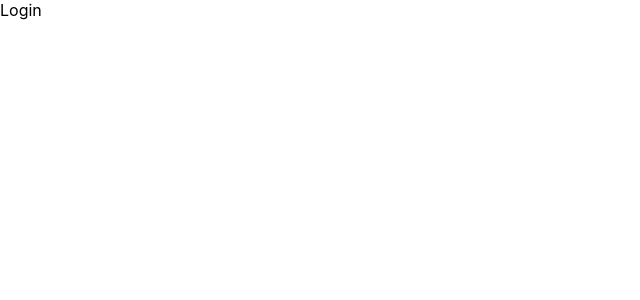
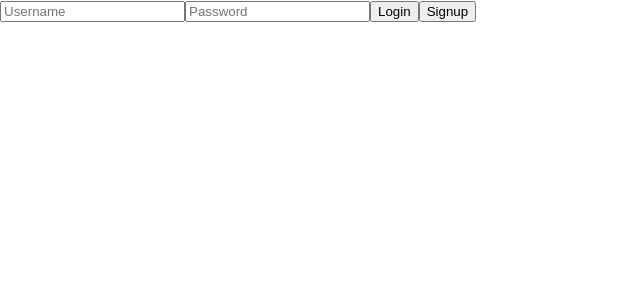
Before and after one commit to Lzm0010/robet_front_end, a React (Create React App) app: page / in a window 1280 px wide. Shown: the top 300 px of the page, without its empty margins (0-640 px from the left). Built offline with nearby package versions, Linux system fonts and the light colour scheme.

Commit message:
login functionality working

```diff
--- a/src/App.js
+++ b/src/App.js
@@ -1,4 +1,4 @@
-import React, {Fragment} from 'react';
+import React, {Fragment, useState} from 'react';
 import {BrowserRouter as Router, Route, Redirect} from 'react-router-dom';
 import Auth from './pages/auth';
 import Dashboard from './pages/dashboard';
@@ -6,10 +6,16 @@ import Profile from './pages/profile';
 import './App.css';
 
 function App() {
+  const [user, setUser] = useState({})
+
+  const handleLogin = (user) => {
+    setUser(user)
+  }
+
   return (
     <Router>
       <Fragment>
-        <Route exact path="/" component={Auth}/>
+        <Route exact path="/" render={(props) => <Auth {...props} handleLogin={handleLogin}/>}/>
         <Route exact path="/dashboard" component={Dashboard}/>
         <Route exact path="/profile" component={Profile} />
         <Route render={() => <Redirect to='/' />} />
--- a/src/components/login.js
+++ b/src/components/login.js
@@ -1,8 +1,8 @@
-import React from 'react';
+import React, {useState} from 'react';
 
-export default function Login () {
-    // do i need to set user state?
-    //do i need to lift this login method to app
+export default function Login (props) {
+    const [username, setUsername] = useState("");
+    const [password, setPassword] = useState("");
 
     const loginUrl = "http://localhost:3000/login";
 
@@ -10,7 +10,8 @@ export default function Login () {
         const postObj = {
             'method': 'POST',
             'headers': {
-                'Content-Type': 'application/json'
+                'Content-Type': 'application/json',
+                'Accept': 'application/json'
             },
             'body': JSON.stringify({user})
         }
@@ -18,15 +19,24 @@ export default function Login () {
         return fetch(loginUrl, postObj)
                 .then(res => res.json())
                 .then(user => {
-                    if(user.token){
-                        localStorage.setItem('user', JSON.stringify(user.user))
-                        localStorage.setItem('token', user.token)
-                    }
+                    localStorage.setItem('token', user.jwt)
+                    props.handleLogin(user.user)
                 })
-                .catch(err => console.log(err))
+
+    }
+
+    const handleSubmit = (e) => {
+        e.preventDefault()
+        login({username, password})
+            .then(() => props.history.push('/dashboard'))
     }
 
     return (
-        <div>Login</div>
+        <form onSubmit={handleSubmit}>
+            <input name="username" type="text" placeholder="Username" required value={username} onChange={e => setUsername(e.target.value)}/>
+            <input name="password" type="password" placeholder="Password" required value={password} onChange={e => setPassword(e.target.value)}/>
+            <button type="submit">Login</button>
+            <button onClick={props.flip}>Signup</button>
+        </form>
     );
 }
--- a/src/components/signup.js
+++ b/src/components/signup.js
@@ -1,7 +1,45 @@
-import React from 'react';
+import React, {useState} from 'react';
 
-export default function Signup () {
+export default function Signup (props) {
+    const [username, setUsername] = useState("");
+    const [email, setEmail] = useState("");
+    const [password, setPassword] = useState("");
+    const [passwordConfirm, setPasswordConfirm] = useState("");
+
+    const signupUrl = "http://localhost:3000/users";
+
+    const signup = (user) => {
+        const postObj = {
+            'method': 'POST',
+            'headers': {
+                'Content-Type': 'application/json',
+                'Accept': 'application/json'
+            },
+            'body': JSON.stringify({user})
+        }
+
+        return fetch(signupUrl, postObj)
+                .then(res => res.json())
+                .then(user => {
+                    localStorage.setItem('token', user.jwt)
+                    props.handleLogin(user.user)
+                })
+    }
+
+    const handleSubmit = (e) => {
+        e.preventDefault()
+        signup({username, email, password, passwordConfirm})
+            .then(() => props.history.push('/dashboard'))
+    }
+
     return (
-        <div>Signup</div>
+        <form onSubmit={handleSubmit}>
+            <input name="username" type="text" placeholder="Username" required value={username} onChange={e => setUsername(e.target.value)}/>
+            <input name="email" type="email" placeholder="Email" required value={email} onChange={e => setEmail(e.target.value)}/>
+            <input name="password" type="password" placeholder="Password" required value={password} onChange={e => setPassword(e.target.value)}/>
+            <input name="passwordConf" type="password" placeholder="Confirm Password" required value={passwordConfirm} onChange={e => setPasswordConfirm(e.target.value)}/>
+            <button type="submit">Signup</button>
+            <button onClick={props.flip}>Login</button>
+        </form>
     );
 }
--- a/src/pages/auth.js
+++ b/src/pages/auth.js
@@ -1,9 +1,9 @@
-import React, {useState, useEffect, useCallback} from 'react';
+import React, {useState, useCallback} from 'react';
 import ReactCardFlip from 'react-card-flip';
 import Login from '../components/login';
 import Signup from '../components/signup';
 
-export default function Auth () {
+export default function Auth (props) {
     const [isFlipped, setIsFlipped] = useState(false);
 
     const handleFlipClick = useCallback(e => {
@@ -11,18 +11,10 @@ export default function Auth () {
         setIsFlipped(!isFlipped);
     }, [isFlipped]);
 
-    useEffect(() => {
-       document.addEventListener('click', handleFlipClick);
-
-       return () => {
-        document.removeEventListener('click', handleFlipClick);
-       };
-    }, [handleFlipClick]);
-
     return (
         <ReactCardFlip isFlipped={isFlipped}>
-            <Login flip={handleFlipClick} flipDirection="horizontal" flipSpeedBackToFront={0.1}/>
-            <Signup flip={handleFlipClick} flipDirection="horizontal" flipSpeedBackToFront={0.1}/>
+            <Login flip={handleFlipClick} flipDirection="horizontal" flipSpeedBackToFront={0.1} {...props} handleLogin={props.handleLogin}/>
+            <Signup flip={handleFlipClick} flipDirection="horizontal" flipSpeedBackToFront={0.1} {...props} handleLogin={props.handleLogin}/>
         </ReactCardFlip>
     );
 }
--- a/src/pages/dashboard.js
+++ b/src/pages/dashboard.js
@@ -14,11 +14,17 @@ export default function Dashboard () {
         away_team: {name: null, logo:null},
         bets: []
     }]
-
     const [events, setEvents] = useState(initialEventsState)
 
     useEffect(() => {
-        fetch(eventsUrl)
+        const token = localStorage.getItem('token')
+        const getObj = {
+            'method': 'GET',
+            'headers': {
+                'Authorization': `Bearer ${token}`
+            }
+        }
+        fetch(eventsUrl, getObj)
             .then(res => res.json())
             .then((events) => setEvents(events))
             .catch(err => console.log(err))
```
